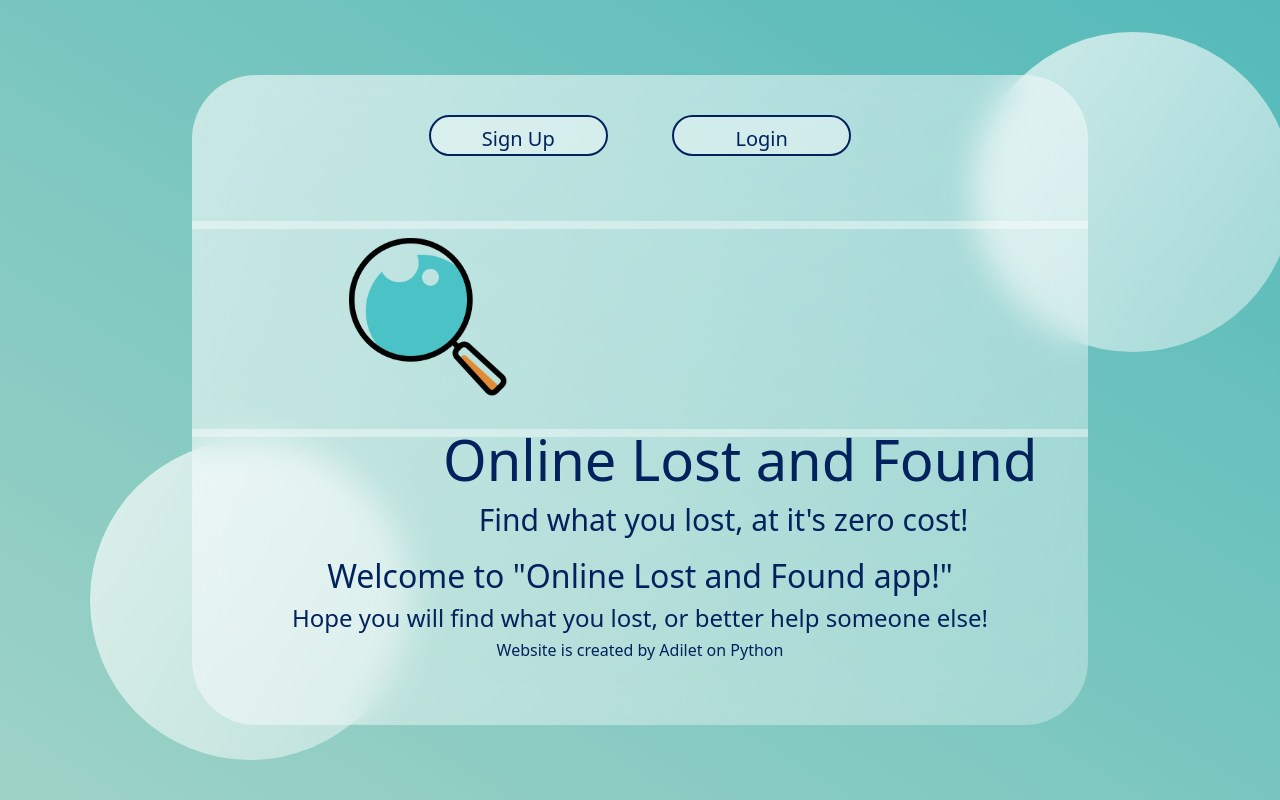
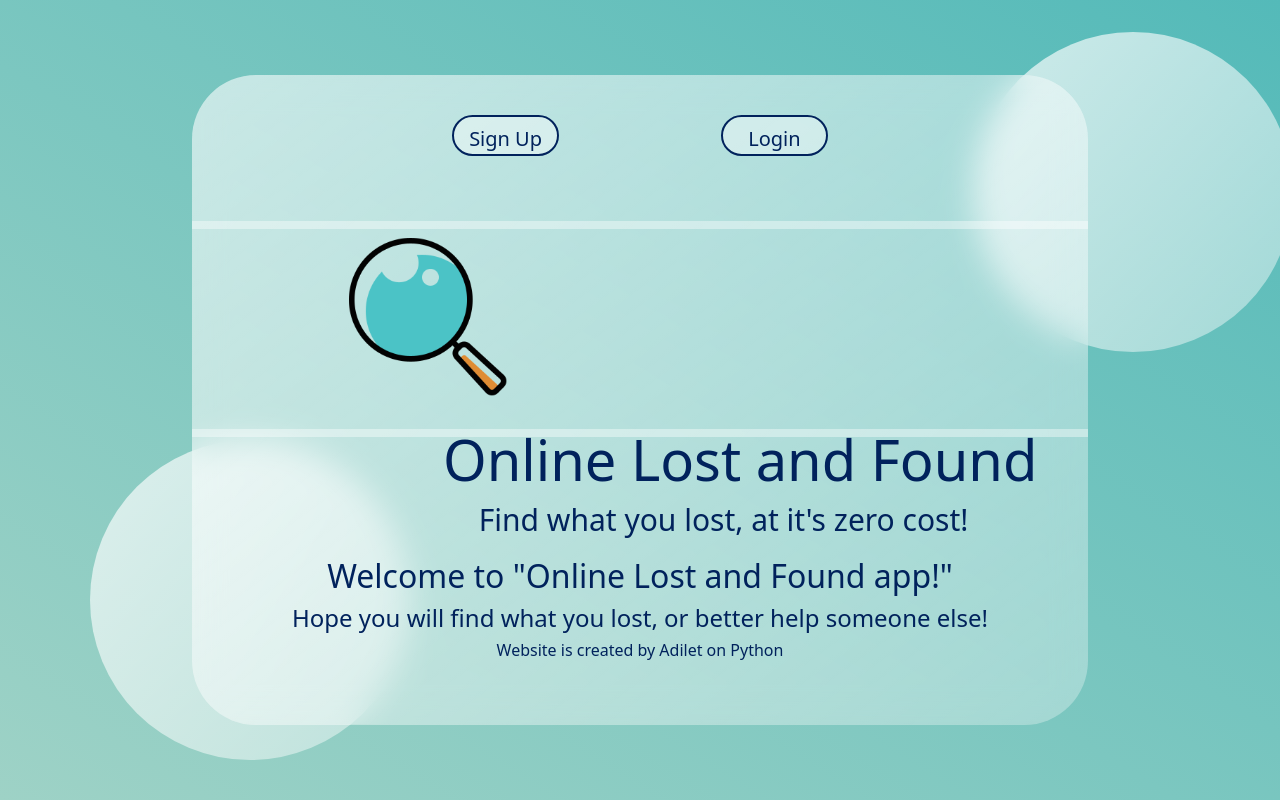
Before and after one commit to adiletexe/FindtheLostPP, a Django app: page / in a window 1280 px wide. Run offline with Django 4.2, Linux system fonts and the light colour scheme.

Commit message:
final version of Online LostandFound, except database changes

```diff
--- a/lostandfoundapp/templates/lostandfoundapp/base.html
+++ b/lostandfoundapp/templates/lostandfoundapp/base.html
@@ -16,12 +16,12 @@
 <body>
     <main>
         <section class="glass">
-        <nav>
+        <div class="nav">
             {% if user.is_authenticated %}
             <a href="{% url 'index' %}">Lost Items</a>
             <a href="{% url 'create' %}">Create Post</a>
             <a href="{% url 'myposts' %}">My Posts</a>
-        </nav>
+        </div>
         <div class="authsystem">
             <p>Logged in as <b>{{ user.username }}</b></p>
             <form action="{% url 'logoutsystem' %}" method="POST">
--- a/lostandfoundapp/templates/lostandfoundapp/baseforauth.html
+++ b/lostandfoundapp/templates/lostandfoundapp/baseforauth.html
@@ -16,12 +16,12 @@
 <body>
     <main>
         <section class="glass">
-        <nav>
+        <div class="nav">
             {% if user.is_authenticated %}
             <a href="{% url 'index' %}">Lost Items</a>
             <a href="{% url 'create' %}">Create Post</a>
             <a href="{% url 'myposts' %}">My Posts</a>
-        </nav>
+        </div>
         <div class="authsystem">
             <p>Logged in as <b>{{ user.username }}</b></p>
             <form action="{% url 'logoutsystem' %}" method="POST">
--- a/lostandfoundapp/templates/lostandfoundapp/baseforcreate.html
+++ b/lostandfoundapp/templates/lostandfoundapp/baseforcreate.html
@@ -16,12 +16,12 @@
 <body>
     <main>
         <section class="glass">
-        <nav>
+        <div class="nav">
             {% if user.is_authenticated %}
             <a href="{% url 'index' %}">Lost Items</a>
             <a href="{% url 'create' %}">Create Post</a>
             <a href="{% url 'myposts' %}">My Posts</a>
-        </nav>
+        </div>>
         <div class="authsystem">
             <p>Logged in as <b>{{ user.username }}</b></p>
             <form action="{% url 'logoutsystem' %}" method="POST">
--- a/static/lostandfoundapp/css/auth.css
+++ b/static/lostandfoundapp/css/auth.css
@@ -27,10 +27,12 @@ main {
 }
 
 
-nav {
+.nav {
     padding-top: 25px;
+    width: 60%;
+    margin: 0 20%;
 }
-nav a {
+.nav a {
     display: inline-block;
     color: #01225c;
     width: 20%;
@@ -43,11 +45,11 @@ nav a {
     transition: transform .2s ease;
     text-align: center;
     padding-top: 7px;
-    margin: 15px 30px;
+    margin: 15px auto;
     font-size: 20px;
 }
 
-nav a:hover {
+.nav a:hover {
     color: #01225c;
     text-decoration: none;
     transform: scale(1.1);
@@ -93,6 +95,7 @@ nav a:hover {
     margin-bottom: 65px;
     border-top: 8px solid rgba(255, 255, 255, 0.4);
 }
+
 .info h3 {
     margin-top: -10px;
     margin-bottom: 15px;
```
Also changed, not shown: static/lostandfoundapp/css/main.css (+4 -4 lines), db.sqlite3.
